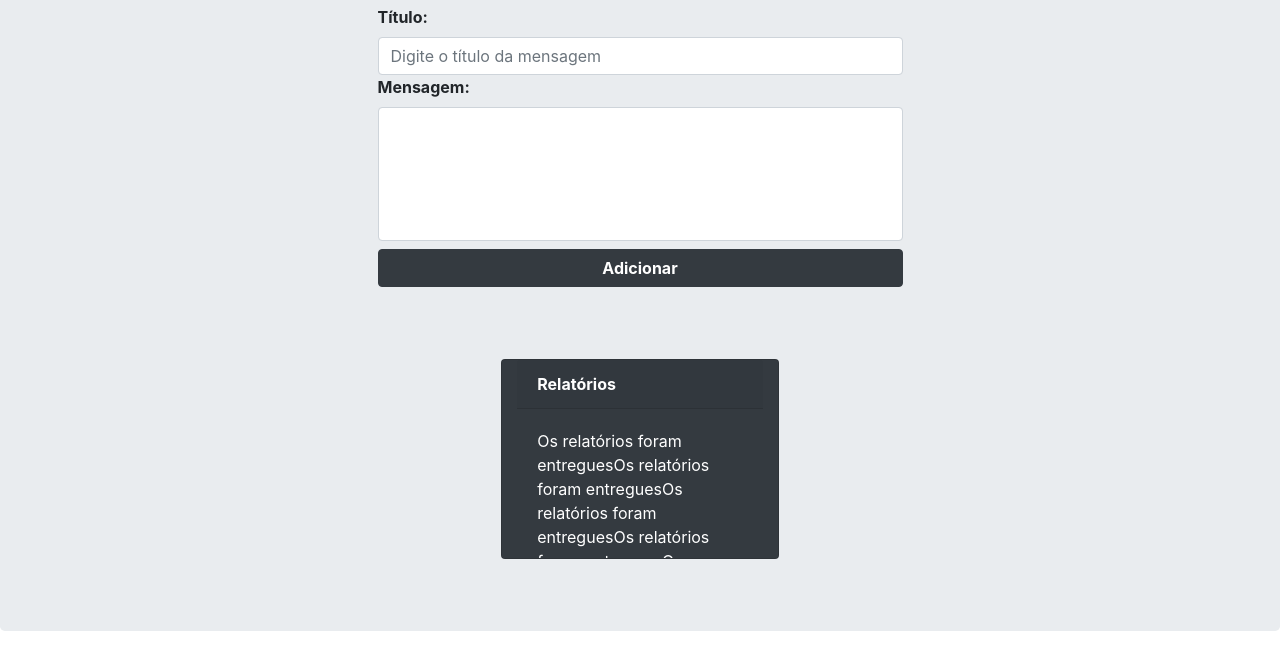
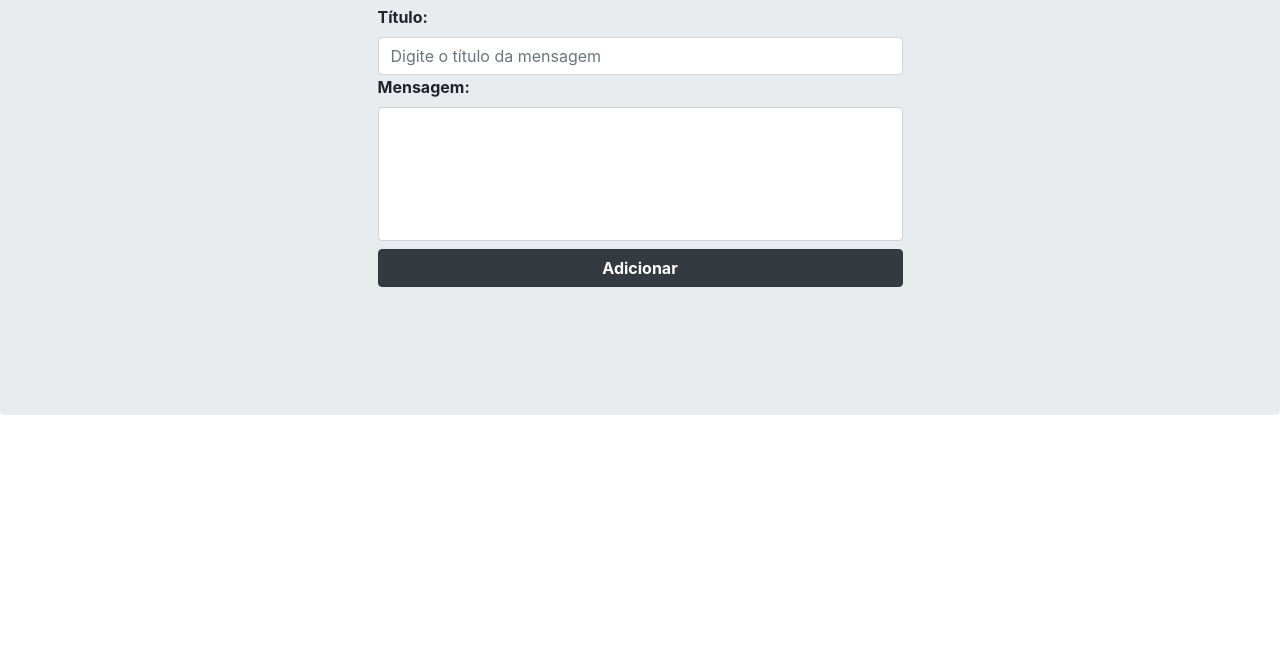
Before and after one commit to djunior97/simple-scrapbook, a plain HTML site: page index.html in a window 1280 px wide. Shown: the part 101-770 px from the top of the page. Drawn offline with nearby package versions, Linux system fonts and the light colour scheme.

Commit message:
remove static card from html

```diff
--- a/index.html
+++ b/index.html
@@ -49,19 +49,7 @@
           <div
             id="scrapsField"
             class="d-flex justify-content-center flex-wrap mt-5 w-100"
-          >
-            <div class="message-cards card text-white bg-dark m-2 col-3">
-              <div class="card-header font-weight-bold">Relatórios</div>
-              <div class="card-body">
-                <p class="card-text">
-                  Os relatórios foram entreguesOs relatórios foram entreguesOs
-                  relatórios foram entreguesOs relatórios foram entreguesOs
-                  relatórios foram entreguesOs relatórios foram entreguesOs
-                  relatórios foram entregues
-                </p>
-              </div>
-            </div>
-          </div>
+          ></div>
         </div>
       </div>
     </main>
```
